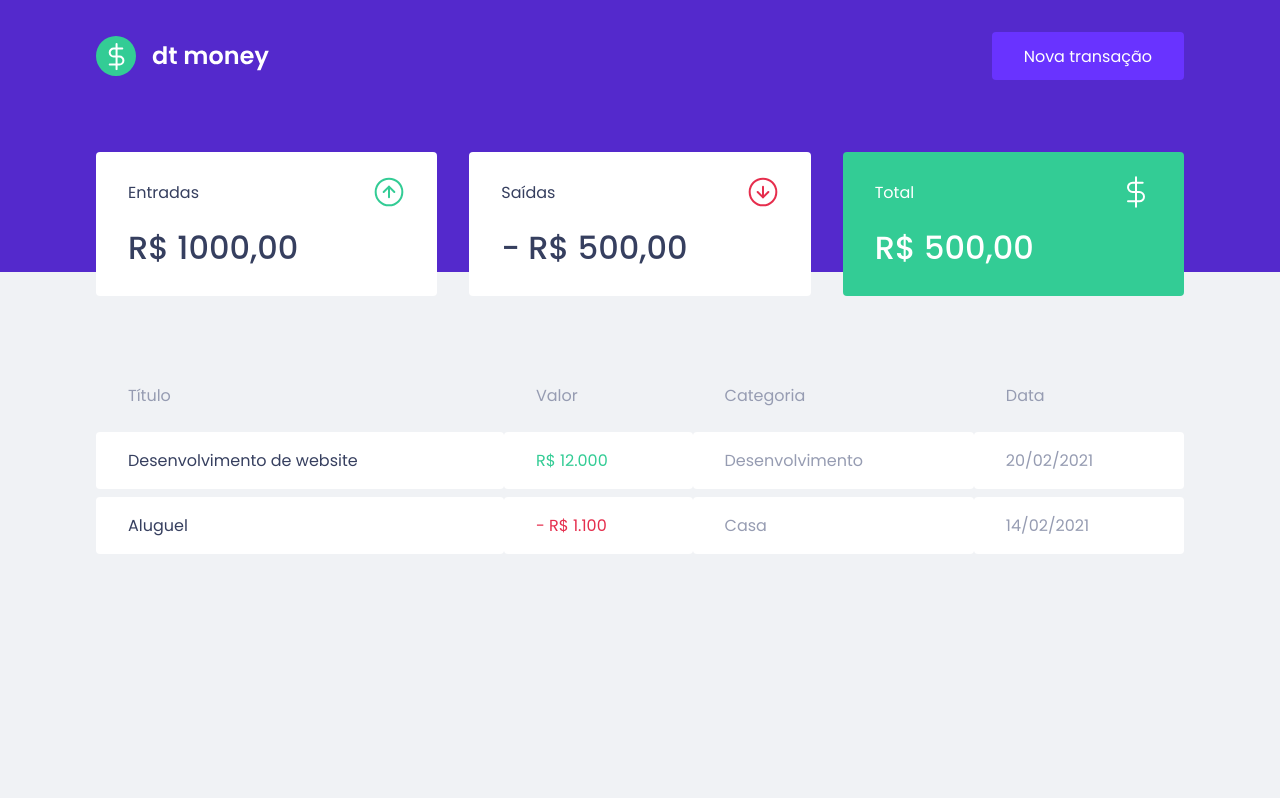
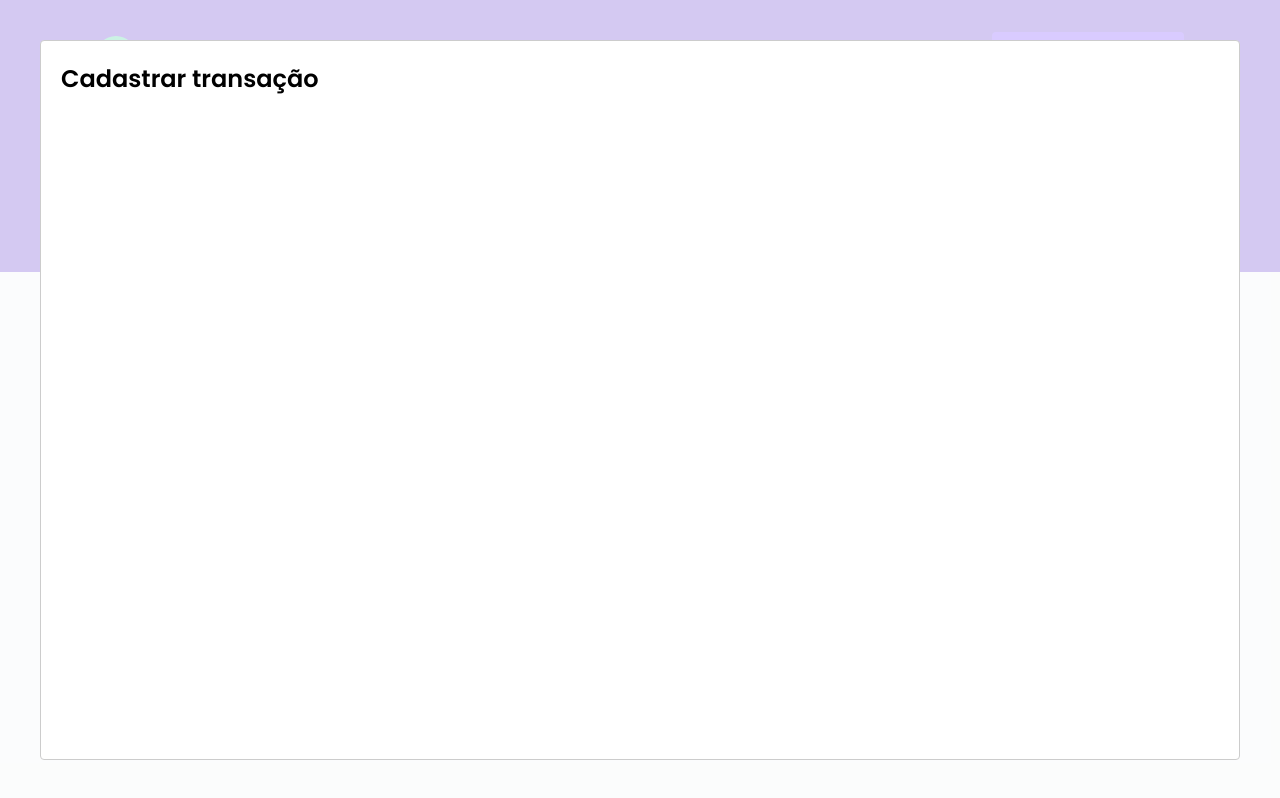
Before and after one commit to nelsonsantosaraujo/dtmoney, a React (Create React App) app: page / in a window 1280 px wide. Both pictures are taken after a click on the button "Nova transação". Built offline with nearby package versions, Linux system fonts and the light colour scheme; no server answers; what miragejs would draw is missing.

Commit message:
Installed react-modal and created initial structure

```diff
--- a/package.json
+++ b/package.json
@@ -6,6 +6,7 @@
     "axios": "^0.21.1",
     "react": "^17.0.1",
     "react-dom": "^17.0.1",
+    "react-modal": "^3.12.1",
     "react-scripts": "4.0.3",
     "styled-components": "^5.2.1",
     "web-vitals": "^1.0.1"
@@ -18,6 +19,7 @@
     "@types/node": "^12.0.0",
     "@types/react": "^17.0.0",
     "@types/react-dom": "^17.0.0",
+    "@types/react-modal": "^3.12.0",
     "@types/styled-components": "^5.1.9",
     "miragejs": "^0.1.41",
     "typescript": "^4.1.2"
--- a/src/App.tsx
+++ b/src/App.tsx
@@ -1,12 +1,34 @@
+import { useState } from "react";
 import { Dashboard } from "./components/Dashboard";
 import { Header } from "./components/Header";
+import Modal from 'react-modal';
 import { GlobalStyle } from "./styles/global";
 
+Modal.setAppElement('#root');
+
 export function App() {
+  const [isNewTransactionModalOpen, setIsNewTransactionModalOpen] = useState(false);
+
+  function handleOpenNewTransactionModal() {
+    setIsNewTransactionModalOpen(true);
+  }
+
+  function handleCloseNewTransactionModal() {
+    setIsNewTransactionModalOpen(false);
+  }
+
   return (
     <>
-      <Header />
+      <Header onOpenNewTransactionModal={handleOpenNewTransactionModal} />
       <Dashboard />
+
+      <Modal
+        isOpen={isNewTransactionModalOpen}
+        onRequestClose={handleCloseNewTransactionModal}
+      >
+        <h2>Cadastrar transação</h2>
+      </Modal>
+
       <GlobalStyle />
     </>
   );
--- a/src/components/Header/index.tsx
+++ b/src/components/Header/index.tsx
@@ -1,13 +1,16 @@
 import logoImg from '../../assets/logo.svg';
-
 import { Container, Content } from './styles';
 
-export function Header() {
+interface HeaderProps {
+  onOpenNewTransactionModal: () => void;
+}
+
+export function Header({ onOpenNewTransactionModal }: HeaderProps) {
   return(
     <Container>
       <Content>
         <img src={logoImg} alt="dt money"/>
-        <button type="button">
+        <button type="button" onClick={onOpenNewTransactionModal}>
           Nova transação
         </button>
       </Content>
```
Also changed, not shown: 1 other file (tests, documents, lock files or other folders).
